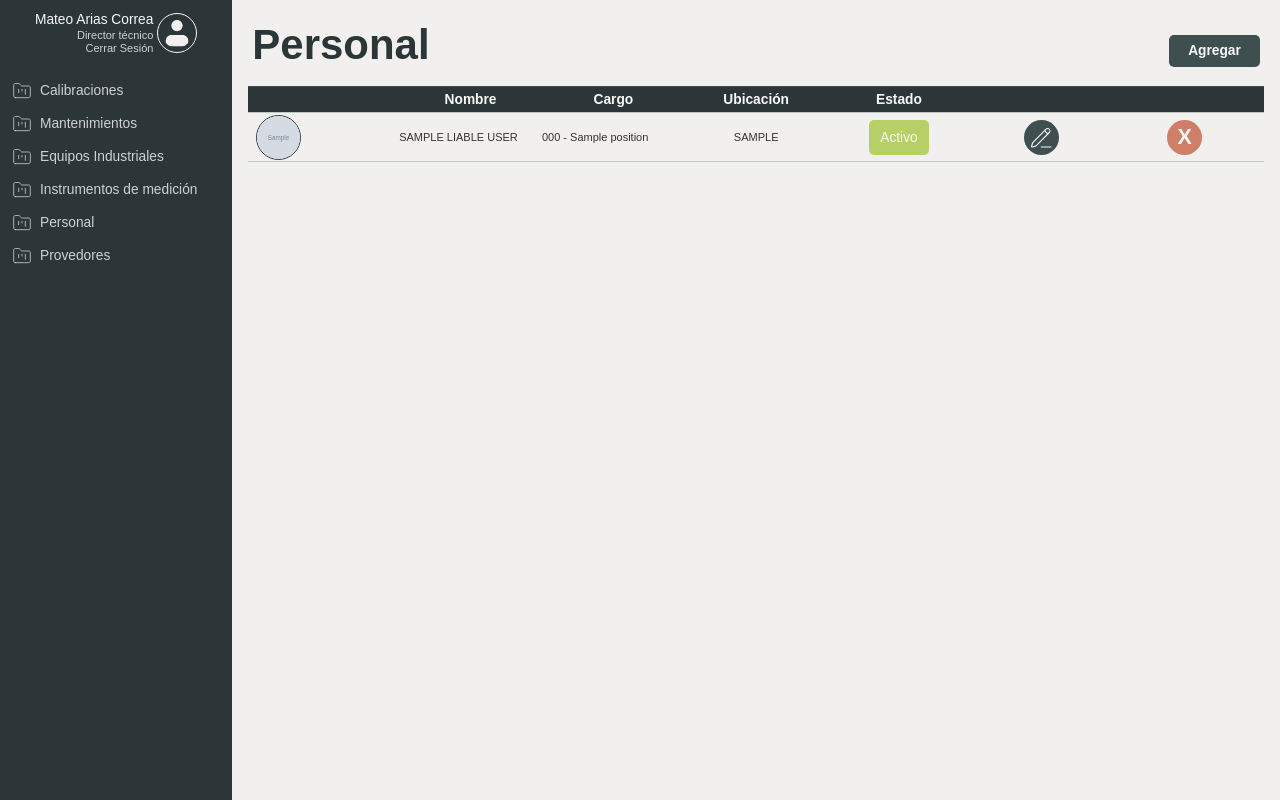
After one commit to MatheoArias/virtual_admin_django, a Django app: page /personal/ in a window 1280 px wide. The commit adds this page. Run offline with Django 4.2, Linux system fonts and the light colour scheme; tables that the repository leaves empty hold one stand-in row (values such as "Sample post"); grey boxes marked "Sample" are stand-in pictures; some web fonts are replaced.

Commit message:
I added the liable_list.html and it's styles

```diff
--- a/apps/liable/admin.py
+++ b/apps/liable/admin.py
@@ -11,7 +11,10 @@ class LiableAdmin(admin.ModelAdmin):
         'email',
         'telephone',
         'workstation',
-        'position')
+        'position',
+        'image',
+        'active'
+        )
 
 
 admin.site.register(Liable, LiableAdmin)
--- a/apps/liable/models.py
+++ b/apps/liable/models.py
@@ -12,13 +12,14 @@ class Liable(models.Model):
     lastName=models.CharField("Apellidos", max_length=100, blank=True, null=False)
     email=models.EmailField('Correo Electrónico', max_length=254, blank=True, null=False, unique=True)
     telephone=models.CharField('Teléfono', max_length=10, blank=False, null=False )
-    workstation=models.CharField("Ubicación", max_length=50, blank=True, null=True)
-    image=models.ImageField("Imagen", upload_to='liables/', null=True, blank=True)
+    workstation=models.CharField('Ubicación', max_length=50, blank=True, null=True)
+    image=models.ImageField('Imagen', upload_to='liables/', null=True, blank=True)
+    active=models.BooleanField('Estado', default=True)
 
     class Meta:
 
-        verbose_name = 'Responsable'
-        verbose_name_plural = 'Responsables'
+        verbose_name = 'Personal'
+        verbose_name_plural = 'Personal'
 
     def __str__(self):
 
--- /dev/null
+++ b/apps/liable/urls.py
@@ -0,0 +1,7 @@
+from django.urls import path
+from . import views
+
+urlpatterns = [
+    path('', views.Index.as_view(), name='liable'),
+    path('crear/', views.create, name='liable_create'),
+]
--- a/apps/liable/views.py
+++ b/apps/liable/views.py
@@ -1,3 +1,39 @@
+from django.http import HttpResponse
 from django.shortcuts import render
+from django.views.generic import TemplateView,ListView
+from .forms import LiableForm
+from .models import Liable
 
-# Create your views here.
+
+class Index(ListView):
+    model=Liable
+    template_view="liable/index.html"
+    context_object_name='liables'
+
+def index(request):
+
+    liables = Liable.objects.all()
+    if (request.GET.get('search')):
+        liables = Liable.objects.filter(
+            name__contains=request.GET.get('search'))
+
+    context = {
+        'liables': liables
+    }
+    return render(request, 'liable/index.html', context)
+
+
+
+def create(request):
+    if (request.method == 'GET'):
+        form = LiableForm()
+        context = {
+            'form': form,
+        }
+        return render(request, 'liable/create.html', context)
+
+    if (request.method == 'POST'):
+        form = LiableForm(request.POST)
+        if form.is_valid():
+            form.save()
+            return HttpResponse('Todo bello')
--- a/apps/position/models.py
+++ b/apps/position/models.py
@@ -12,4 +12,4 @@ class Position(models.Model):
         verbose_name_plural = "Cargos"
 
     def __str__(self):
-        return f"{self.code} {self.name}"
+        return f"{self.code} - {self.name}"
--- a/static/css/style.css
+++ b/static/css/style.css
@@ -8,8 +8,13 @@
     --color-white-50: #f8f8f7;
     --color-white-100: #f1f0ee;
     --color-black: #333;
+    --color-green:#B7CF67;
+    --color-red:#CF7F67;
 }
 
+a{
+    text-decoration: none;
+}
 
 html {
     font-size: 62.5%;
@@ -22,9 +27,11 @@ html {
     font-family: "Sansation", sans-serif;
 }
 
+
+
 body {
     display: flex;
-    background-color: var(--color-white-50);
+    background-color: var(--color-white-100);
     width: 100vw;
     height: 100vh;
     max-width: 100vw;
@@ -42,59 +49,10 @@ body {
     display: flex;
     flex-direction: column;
     gap: 24px;
-    width: 250px;
+    width: 280px;
     height: 100vh;
     background-color: var(--color-blue-500);
-    padding: 12px 12px;
-}
-
-.nav__menu {
-    display: flex;
-    flex-direction: column;
-    gap: 12px;
-    width: 100%;
-    list-style: none;
-}
-
-.nav__item {
-    display: flex;
-    align-items: center;
-    height: 25px;
-    width: 100%;
-    gap: 12px;
-}
-
-.item__icon {
-    background-image: url('../assets/folder.svg');
-    background-position: center;
-    background-size: contain;
-    background-repeat: no-repeat;
-    width: 2rem;
-    height: 2rem;
-    opacity: 0.8;
-}
-
-.nav__link {
-    text-decoration: none;
-    font-weight: 300;
-    font-size: 1.5rem;
-    line-height: 1.2;
-    color: var(--color-white-50);
-    cursor: pointer;
-    transition: all 0.6s ease-in-out;
-    opacity: 0.8;
-}
-
-.nav__item:hover .nav__link {
-    text-shadow: 2px 2px 4px var(--color-coffe-500);
-    transition: all 0.5s ease-in-out;
-    opacity: 1;
-}
-
-.nav__item:hover .item__icon {
-    background-image: url('../assets/folder-hover.svg');
-    transition: all 0.5s ease-in-out;
-    opacity: 1;
+    padding: 12px;
 }
 
 .nav__user-container {
@@ -113,33 +71,288 @@ body {
 }
 
 .user__text {
-    font-weight: 400;
-    font-size: 1.4rem;
+    font-weight: normal;
+    font-size: 1.375rem;
     line-height: 1.2;
-    color: var(--color-white-100);
+    color: var(--color-white-50);
 }
 
 .user__text-secundary {
-    font-weight: 300;
-    font-size: 1.2rem;
+    font-weight: lighter;
+    font-size: 1.1rem;
     line-height: 1.2;
-    color: var(--color-white-100);
-    text-decoration: none;
+    color: var(--color-white-50);
     opacity: 0.8;
+    transition: all 0.4s ease;
 }
 
 a.user__text-secundary:hover {
     opacity: 1;
+    transform: translateY(2px);
+    font-weight: medium;
+    transition: all 0.3s ease;
 }
 
 .user-image {
-    width: 5rem;
-    height: 5rem;
+    width: 4rem;
+    height: 4rem;
     border-radius: 50%;
-    border: 1px solid var(--color-white-100);
+    border: 1px solid var(--color-white-50);
     padding: 4px;
 }
 
+.nav__menu {
+    display: flex;
+    flex-direction: column;
+    gap: 8px;
+    width: 100%;
+    list-style: none;
+}
+
+.nav__item {
+    display: flex;
+    align-items: center;
+    height: 2.5rem;
+    width: 100%;
+    max-height: 2.5rem;
+    gap: 8px;
+}
+
+.item__icon {
+    background-image: url('../assets/folder.svg');
+    background-position: center;
+    background-size: contain;
+    background-repeat: no-repeat;
+    width: 2rem;
+    height: 2rem;
+    opacity: 0.8;
+}
+
+.nav__link {
+    font-weight: medium;
+    font-size: 1.375rem;
+    line-height: 1.2;
+    color: var(--color-white-50);
+    cursor: pointer;
+    opacity: 0.8;
+    transition: all 0.3s ease-in-out;
+}
+
+.nav__item:hover .nav__link {
+    text-shadow: 2px 2px 4px var(--color-coffe-500);
+    transform: translateY(-2px);
+    transition: all 0.4s ease-in-out;
+    opacity: 1;
+}
+
+.nav__item:hover .item__icon {
+    background-image: url('../assets/folder-hover.svg');
+    text-shadow: 2px 2px 4px var(--color-coffe-500);
+    transform: translateY(-2px);
+    transition: all 0.4s ease-in-out;
+    opacity: 1;
+}
+
 /*
-    The ending the nav's styles
+    The ending the nav's styles and begind the list_object.html styles
 */
+
+main{
+    display: flex;
+    flex-direction: column;
+    width: 100%;
+    height: 100vh;
+    max-width: 100%;
+    max-height: 100vh;
+    overflow-y: scroll;
+    padding:16px;
+}
+
+.title-container{
+    width: 100%;
+    display: flex;
+    justify-content: space-between;
+    align-items: center;
+    border-bottom: solid 1px var(--color-blue-300);
+    padding: 4px;
+}
+
+.title{
+    width: 100%;
+    font-size: 4.196rem;
+    line-height: 1.2;
+    color: var(--color-blue-500);
+    text-align: left;
+    margin-bottom: 12px;
+}
+
+.btn-add{
+    display: flex;
+    justify-content: center;
+    align-items: center;
+    height: 32px;
+    width: 100px;
+    font-size:1.375rem;
+    line-height: 1.2;
+    font-weight: bold;
+    text-align: center;
+    background-color: var(--color-blue-300);
+    color: var(--color-white-50);
+    border-radius: 5px;
+    transition: all 0.4s ease;
+}
+
+.btn-add:hover{
+    background-color: var(--color-white-50);
+    color: var(--color-blue-300);
+    border: solid 1px var(--color-blue-300);
+    box-shadow: 0 6px 16px rgba(0, 0, 0, 0.15);
+    transform: translateY(-2px);
+    transition: all 0.4s ease;
+}
+
+.list-objects{
+    display: flex;
+    flex-direction: column;
+    align-items: center;
+    width: 100%;
+    height: auto;
+    list-style: none;
+}
+
+.list__item{
+    display: grid;
+    grid-template-columns: repeat(7,1fr); /*Camabiar estilos propios*/
+    align-items: center;
+    width: 100%;
+    height: 5rem;
+    max-height: 5rem;
+    border-width: 0.5px 0;
+    border-style: solid;
+    border-color: var(--color-blue-100);
+    padding: 2px 8px;
+    background-color: var(--color-blue-50);
+    transition: all 0.4s ease;
+    position: relative;
+}
+
+.list__item:first-child{
+    height: 2.5rem;
+    max-height: 2.5rem;
+    background-color: var(--color-blue-500);
+    border: none;
+    text-align: center;
+}
+
+.list__item:hover:not(:nth-child(1)){
+    box-shadow: 0 6px 16px rgba(0, 0, 0, 0.15);
+    background-color: var(--color-blue-100);
+    transform: translateY(-2px);
+    transition: all 0.3s ease;
+    cursor: pointer;
+}
+
+.list__item .text{
+    font-size: 1.1rem;
+    line-height: 1.2;
+    font-weight:normal;
+    color: var(--color-black);
+}
+
+.list__item:first-child p{
+    font-weight:bold;
+    color: var(--color-white-50);
+    font-size: 1.375rem;
+    line-height: 1.2;
+}
+
+.list__item img{
+    width: 4.5rem;
+    height: 4.5rem;
+    border-radius: 50%;
+    border:solid 1px var(--color-blue-500)
+}
+
+.text-bool{
+    display: flex;
+    justify-content: center;
+    align-items: center;
+    padding: 12px;
+    height: 3.5rem;
+    width: 6rem;
+    border-radius: 5px;
+    color: var(--color-white-50);
+    margin: 0 auto;
+    font-size: 1.375rem;
+    font-weight: medium;
+}
+
+.text-center{
+    text-align: center;
+}
+
+.text-false{
+    background-color: var(--color-red);
+}
+
+.text-true{
+    background-color: var(--color-green);
+}
+
+.btn-edit{
+    background-image: url('../assets/edit-white.svg');
+    background-position: center;
+    background-size: 60%;
+    background-repeat: no-repeat;
+    height: 3.5rem;
+    width: 3.5rem;
+    margin: 0 auto;
+    padding: 4px;
+    border-radius: 50%;
+    background-color: var(--color-blue-300);
+    z-index: 2;
+    transition: all 0.4s ease;
+}
+
+.btn-edit:hover{
+    background-image: url('../assets/edit.svg');
+    background-color: var(--color-white-50);
+    transition: all 0.3s ease;
+}
+
+.btn-delete{
+    display: flex;
+    justify-content: center;
+    align-items: center;
+    padding: 12px;
+    height: 3.5rem;
+    width: 3.5rem;
+    margin: 0 auto;
+    font-size: 2.148rem;
+    font-weight: bold;
+    color: var(--color-white-50);
+    background-color: var(--color-red);
+    border-radius: 50%;
+    border: none;
+    z-index: 2;
+    transition: all 0.4s ease;
+}
+
+.btn-delete:hover{
+    background-color: var(--color-white-50);
+    color: var(--color-red);
+    transition: all 0.3s ease;
+}
+
+.btn-detail{
+    position: absolute;
+    width: 100%;
+    height: 100%;
+    z-index: 1;
+    opacity: 0;
+}
+
+/*
+    Ending the list list_view html
+    and beging the detail_view.html
+*/
--- /dev/null
+++ b/templates/liable/liable_list.html
@@ -0,0 +1,52 @@
+{% extends "layaout/base.html" %}
+{% load static %}
+{% block title %}Personal{% endblock%}
+
+{% block content %}
+
+    <div class="title-container">
+        <h1 class="title">Personal</h1>
+        <a  class="btn-add" href="#">Agregar</a>
+    </div>
+
+    <ul class="list-objects">
+        <li class="list__item">
+            <p></p>
+            <p>Nombre</p>
+            <p>Cargo</p>
+            <p>Ubicación</p>
+            <p>Estado</p>
+            <p></p>
+            <p></p>
+        </li>
+
+        {% for  liable in  liables %}
+            <li class="list__item">
+
+                <img src="{{liable.image.url}}" alt="">
+                <p class="text">
+                    {{liable.name | upper }} {{liable.lastName | upper }}
+                </p>
+                <p class="text">
+                    {{liable.position | capfirst}}
+                </p>
+                <p class="text text-center">
+                    {{liable.workstation | upper}}
+                </p>
+
+                {% if liable.active == True %}
+                    <p class="text-bool text-true">Activo</p>
+                {% else %}
+                    <p class="text-bool text-false">Retirado</p>
+                {% endif %}
+
+                <a class="btn-edit" href="#e"></a>
+                <a class="btn-detail" href="#v"></a>
+                <a class="btn-delete" href="#d">X</a>
+
+            </li>
+        {% endfor %}
+
+    </ul>
+
+{% endblock %}
--- a/virtual_admin/urls.py
+++ b/virtual_admin/urls.py
@@ -1,5 +1,5 @@
 from django.contrib import admin
-from django.urls import path
+from django.urls import path,include
 from .views import IndexView
 from django.conf.urls.static import static
 from .settings.local import MEDIA_ROOT, MEDIA_URL
@@ -7,5 +7,6 @@ from .settings.local import MEDIA_ROOT, MEDIA_URL
 
 urlpatterns = [
     path('admin/', admin.site.urls),
-    path('', IndexView.as_view(), name='index')
-] + static(MEDIA_URL, document_root=MEDIA_ROOT)
+    path('', IndexView.as_view(), name='index'),
+    path('personal/', include('apps.liable.urls'))
+]+ static(MEDIA_URL, document_root=MEDIA_ROOT)
```
Also changed, not shown: apps/liable/forms.py (added, +82 -0 lines), templates/liable/create.html (added, +16 -0 lines), apps/liable/migrations/0005_liable_active.py (added), static/assets/edit-white.svg (added), static/assets/edit.svg (added), templates/liable/delete_liable.html (added), templates/liable/edit.html (added), virtual_admin/media/liables/Screenshot_2023-03-22_184023.png (added), 1 other file.
